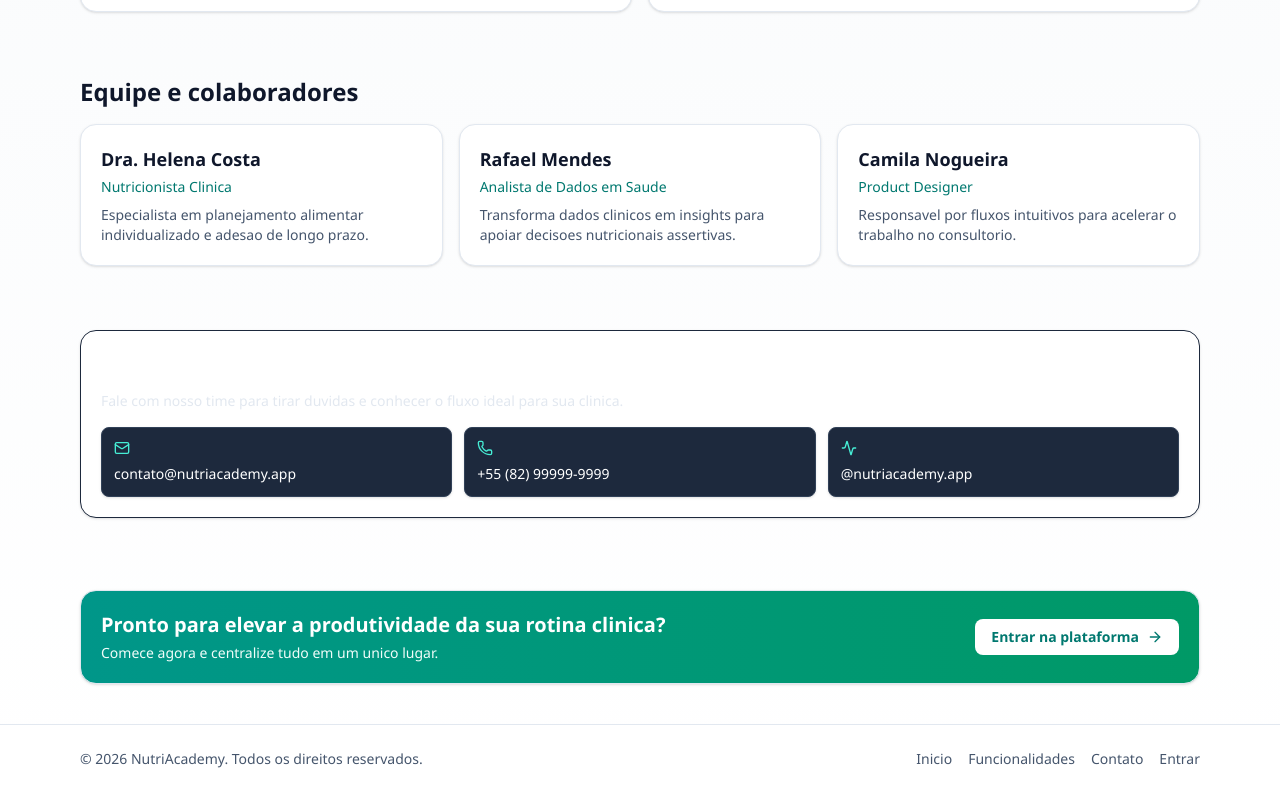
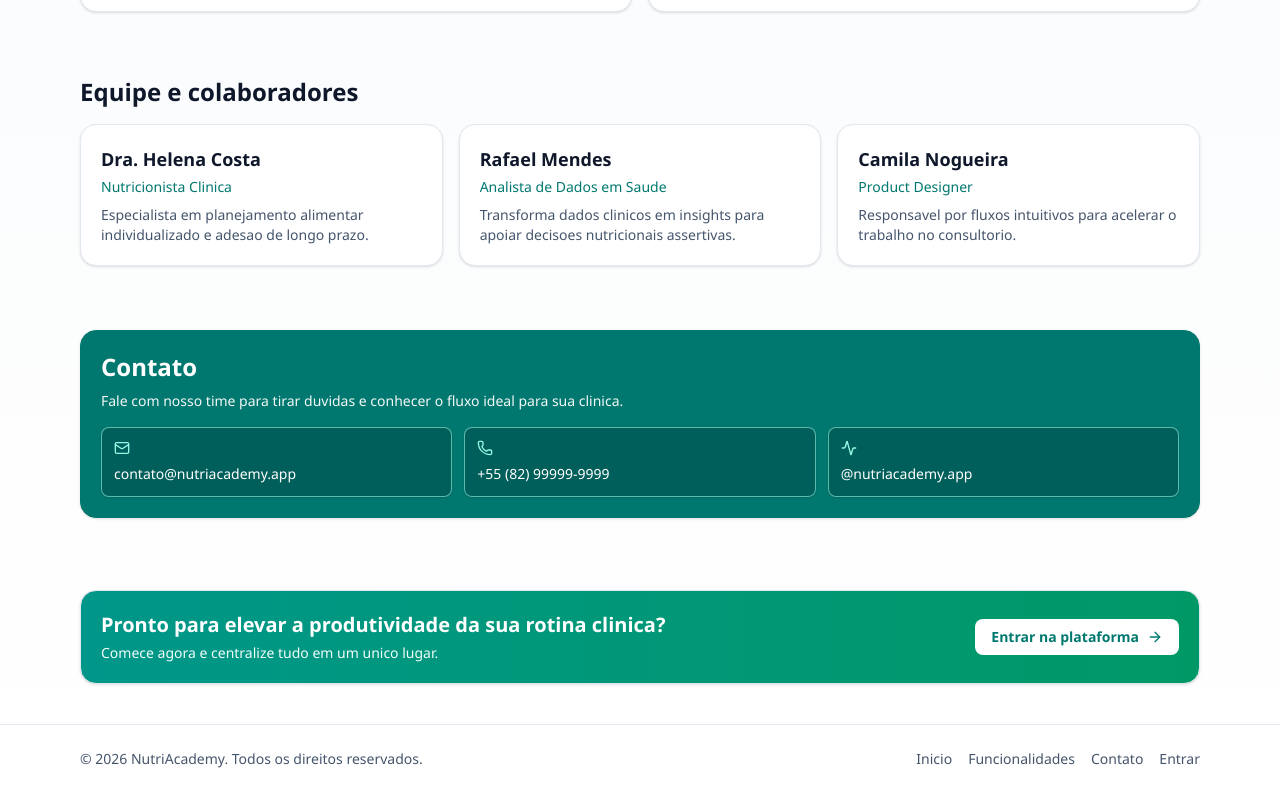
Before and after one commit to Maycon2222/Nutriflow, a Next.js app: page / in a window 1280 px wide. Shown: the part 1689-2482 px from the top of the page. Built offline with nearby package versions, Linux system fonts and the light colour scheme; no server answers.

Commit message:
fix: set solid green contact section with high contrast

```diff
--- a/src/app/page.tsx
+++ b/src/app/page.tsx
@@ -153,21 +153,21 @@ export default async function HomePage() {
       </section>
 
       <section id="contato" className="mx-auto w-full max-w-6xl px-4 py-8">
-        <Card className="border-slate-800 bg-slate-900">
+        <div className="rounded-2xl border border-teal-700 bg-teal-700 p-5 shadow-sm">
           <h3 className="text-2xl font-bold text-white">Contato</h3>
-          <p className="mt-2 text-sm text-slate-200">Fale com nosso time para tirar duvidas e conhecer o fluxo ideal para sua clinica.</p>
+          <p className="mt-2 text-sm text-white/95">Fale com nosso time para tirar duvidas e conhecer o fluxo ideal para sua clinica.</p>
           <div className="mt-4 grid gap-3 sm:grid-cols-3">
-            <Link href="mailto:contato@nutriacademy.app" className="rounded-lg border border-slate-700 bg-slate-800 p-3 text-sm text-white shadow-sm transition hover:-translate-y-0.5 hover:bg-slate-700">
-              <Mail size={16} className="mb-2 text-teal-300" /> contato@nutriacademy.app
+            <Link href="mailto:contato@nutriacademy.app" className="rounded-lg border border-teal-200/60 bg-teal-800 p-3 text-sm text-white shadow-sm transition hover:-translate-y-0.5 hover:bg-teal-900">
+              <Mail size={16} className="mb-2 text-teal-200" /> contato@nutriacademy.app
             </Link>
-            <Link href="tel:+5582999999999" className="rounded-lg border border-slate-700 bg-slate-800 p-3 text-sm text-white shadow-sm transition hover:-translate-y-0.5 hover:bg-slate-700">
-              <Phone size={16} className="mb-2 text-teal-300" /> +55 (82) 99999-9999
+            <Link href="tel:+5582999999999" className="rounded-lg border border-teal-200/60 bg-teal-800 p-3 text-sm text-white shadow-sm transition hover:-translate-y-0.5 hover:bg-teal-900">
+              <Phone size={16} className="mb-2 text-teal-200" /> +55 (82) 99999-9999
             </Link>
-            <Link href="https://instagram.com/nutriacademy.app" className="rounded-lg border border-slate-700 bg-slate-800 p-3 text-sm text-white shadow-sm transition hover:-translate-y-0.5 hover:bg-slate-700">
-              <Activity size={16} className="mb-2 text-teal-300" /> @nutriacademy.app
+            <Link href="https://instagram.com/nutriacademy.app" className="rounded-lg border border-teal-200/60 bg-teal-800 p-3 text-sm text-white shadow-sm transition hover:-translate-y-0.5 hover:bg-teal-900">
+              <Activity size={16} className="mb-2 text-teal-200" /> @nutriacademy.app
             </Link>
           </div>
-        </Card>
+        </div>
       </section>
 
       <section className="mx-auto w-full max-w-6xl px-4 py-10">
```
